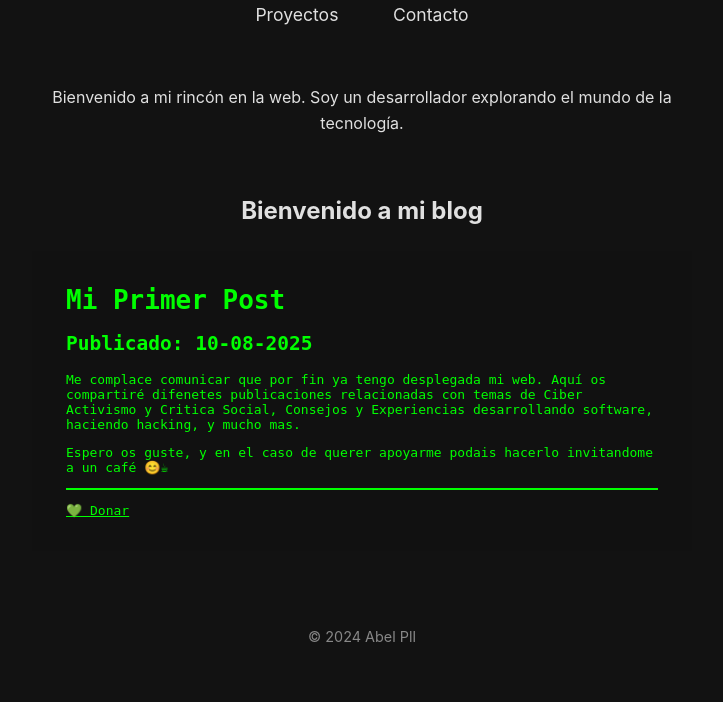
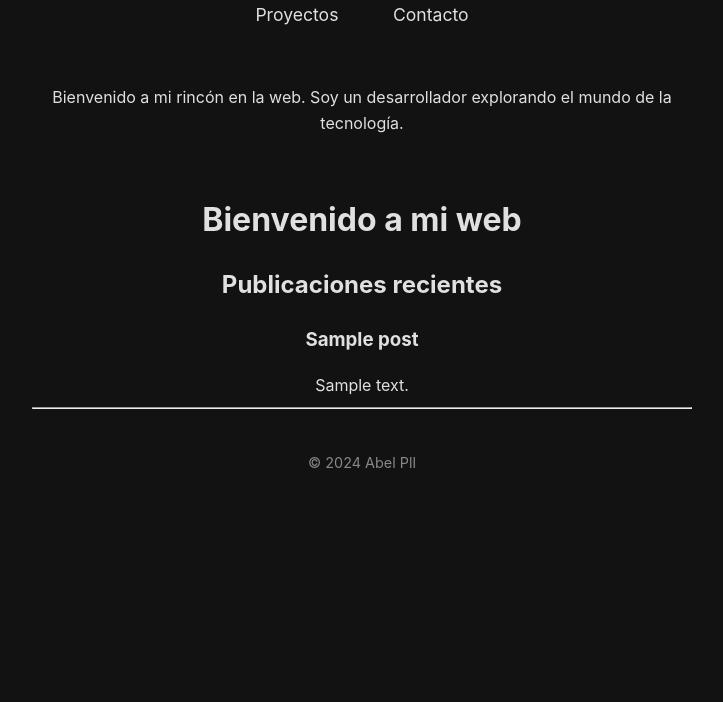
Before and after one commit to makinatetanos/miweb, a Flask app: template templates/index.html in a window 1280 px wide. Shown: the part 143-845 px from the top of the page, without its empty margins (278-1001 px from the left). After the commit the page ends 611 px from the top, so only its background shows below. Run offline with Flask 3, Linux system fonts and the light colour scheme; the template is opened without the code that fills it: most values are stand-ins (such as "Sample title", 1, 10 or a date in 2020).

Commit message:
Subir todos los cambios recientes

```diff
--- a/templates/index.html
+++ b/templates/index.html
@@ -23,10 +23,18 @@
     <main>
         <p>Bienvenido a mi rincón en la web. Soy un desarrollador explorando el mundo de la tecnología.</p>
     </main>
-    <section>
-        <h1>Bienvenido a mi blog</h1>
-        <iframe src="{{ url_for('mostrar_post', nombre='post1') }}" class="post-frame"></iframe>
-    </section>
+    <h1>Bienvenido a mi web</h1>
+
+<section id="posts">
+  <h2>Publicaciones recientes</h2>
+  {% for post in posts %}
+    <article>
+      <h3>{{ post.nombre }}</h3>
+      <div>{{ post.contenido_html | safe }}</div>
+      <hr>
+    </article>
+  {% endfor %}
+</section>
 
     <footer>
         <p>&copy; 2024 Abel Pll</p>
```
Also changed, not shown: build_static.py (+16 -2 lines).
